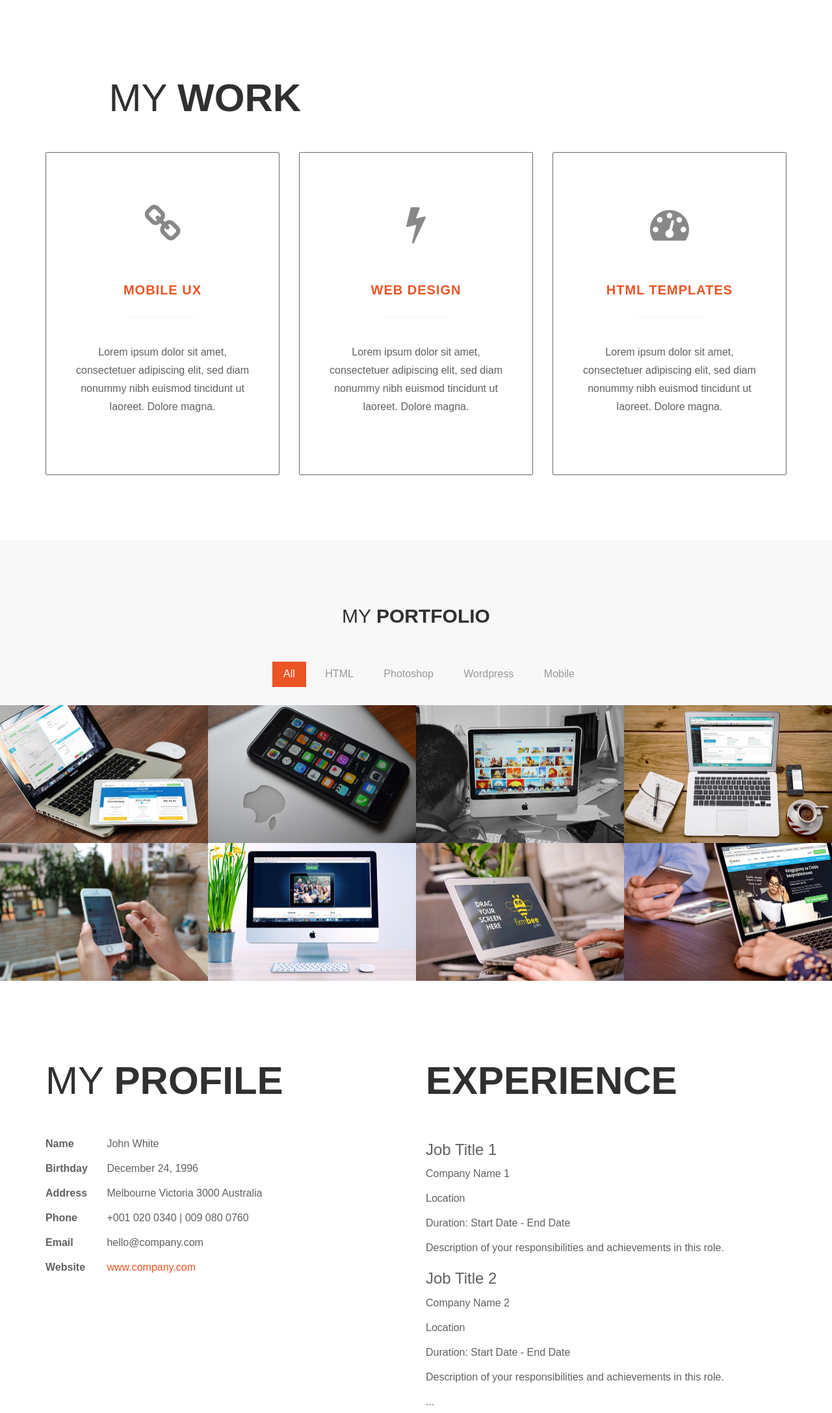
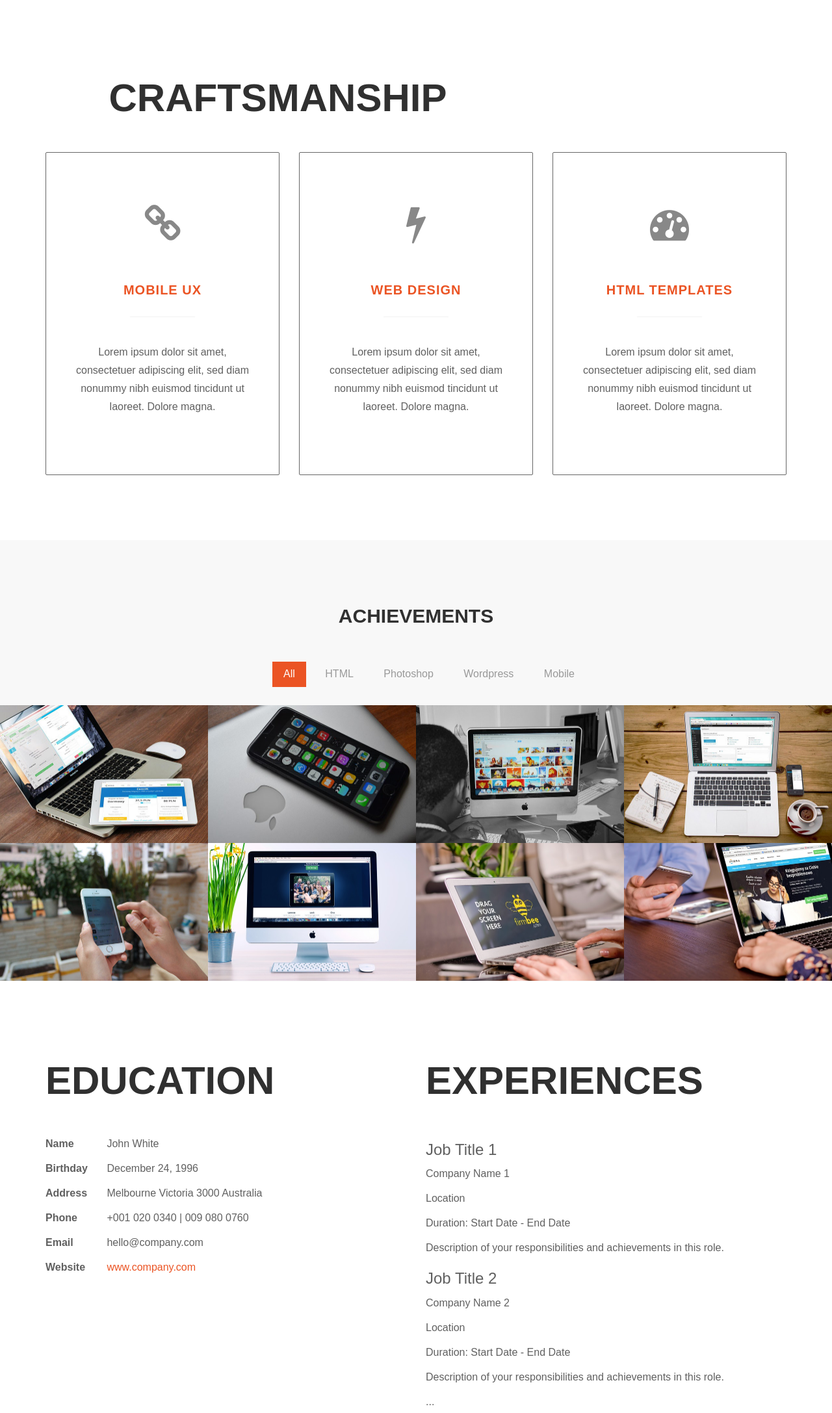
Before and after one commit to butterflyFinger/butterflyfinger.github.io, a plain HTML site: page index.html in a window 1280 px wide. Shown: the part 802-2976 px from the top of the page at 65% size. Drawn offline with Linux system fonts and the light colour scheme.

Commit message:
change menu name, remove copyright

```diff
--- a/index.html
+++ b/index.html
@@ -35,11 +35,11 @@
 			<nav class="collapse navbar-collapse" id="rock-navigation">
 				<ul class="nav navbar-nav navbar-right main-navigation text-uppercase">
 					<li><a href="#home" class="smoothScroll">Home</a></li>
-					<li><a href="#work" class="smoothScroll">My Work</a></li>
-					<li><a href="#portfolio" class="smoothScroll">Portfolio</a></li>
-					<li><a href="#resume" class="smoothScroll">Resume</a></li>
+					<li><a href="#work" class="smoothScroll">Craftsmanship</a></li>
+					<li><a href="#portfolio" class="smoothScroll">Achievements</a></li>
+					<li><a href="#resume" class="smoothScroll">Career Chronicle</a></li>
 					<!-- <li><a href="#about" class="smoothScroll">About</a></li> -->
-					<li><a href="#contact" class="smoothScroll">Contact</a></li>
+					<li><a href="#contact" class="smoothScroll">Lets be friends</a></li>
 				</ul>
 			</nav>
 
@@ -69,7 +69,7 @@
 		<div class="container">
 			<div class="row">
 				<div class="col-md-offset-1 col-md-11">
-					<h2 class="title">My <strong>Work</strong></h2>
+					<h2 class="title"><strong>Craftsmanship</strong></h2>
 				</div>
 				<div class="col-md-4 col-sm-4">
 					<div class="work-wrapper">
@@ -106,7 +106,7 @@
 			<div class="row">
 				<div class="col-md-12 wow bounce">
 					<div class="title">
-						<h2 class="tm-portfolio-title">My <strong>Portfolio</strong></h2>
+						<h2 class="tm-portfolio-title"><strong>Achievements</strong></h2>
 					</div>
 
 					<!-- START ISO SECTION -->
@@ -207,7 +207,7 @@
 			<div class="row">
 
 				<div class="col-md-6 col-sm-6">
-					<h2 class="title">My <strong>Profile</strong></h2>
+					<h2 class="title"><strong>Education</strong></h2>
 					<p><span class="tm-info-label">Name</span> John White</p>
 					<p><span class="tm-info-label">Birthday</span> December 24, 1996</p>
 					<p><span class="tm-info-label">Address</span> Melbourne Victoria 3000 Australia</p>
@@ -217,7 +217,7 @@
 				</div>
 
 				<div class="col-md-6 col-sm-6">
-					<h2 class="title"><strong>Experience</strong></h2>
+					<h2 class="title"><strong>Experiences</strong></h2>
 
 					<div>
 						<div>
@@ -277,7 +277,7 @@
 		<div class="container">
 			<div class="row">
 				<div class="col-md-12">
-					<h2 class="title">Drop <strong>me a line</strong></h2>
+					<h2 class="title">Chat<strong> with me</strong></h2>
 					<hr>
 				</div>
 				<div class="col-md-1 col-sm-1"></div>
@@ -299,10 +299,10 @@
 					</form>
 				</div>
 				<div class="col-md-1 col-sm-1"></div>
-				<div class="col-md-12 col-sm-12">
+				<!-- <div class="col-md-12 col-sm-12">
 					<p>Copyright &copy; 2018 Ultra Profile
                     . design: <a rel="nofollow noopener" href="https://templatemo.com">template mo</a></p>
-				</div>
+				</div> -->
 			</div>
 		</div>
 	</section>
```
